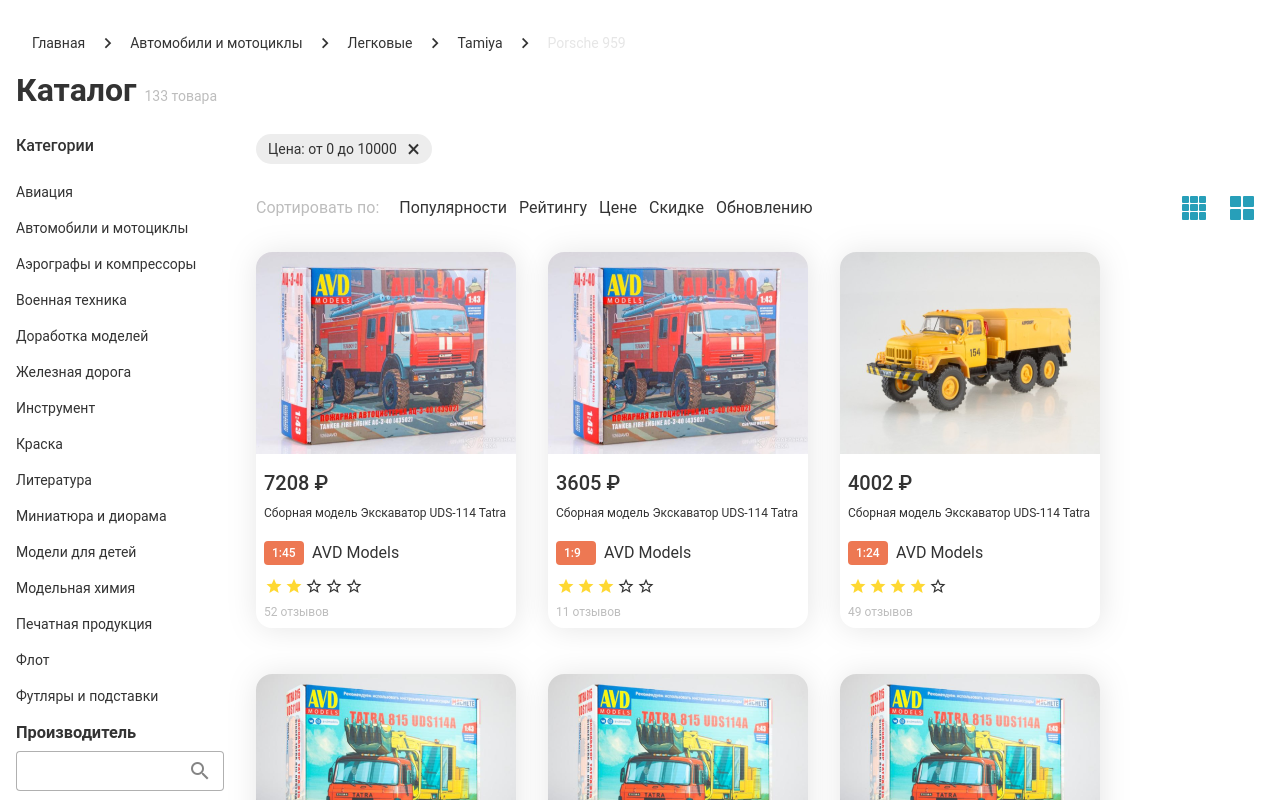
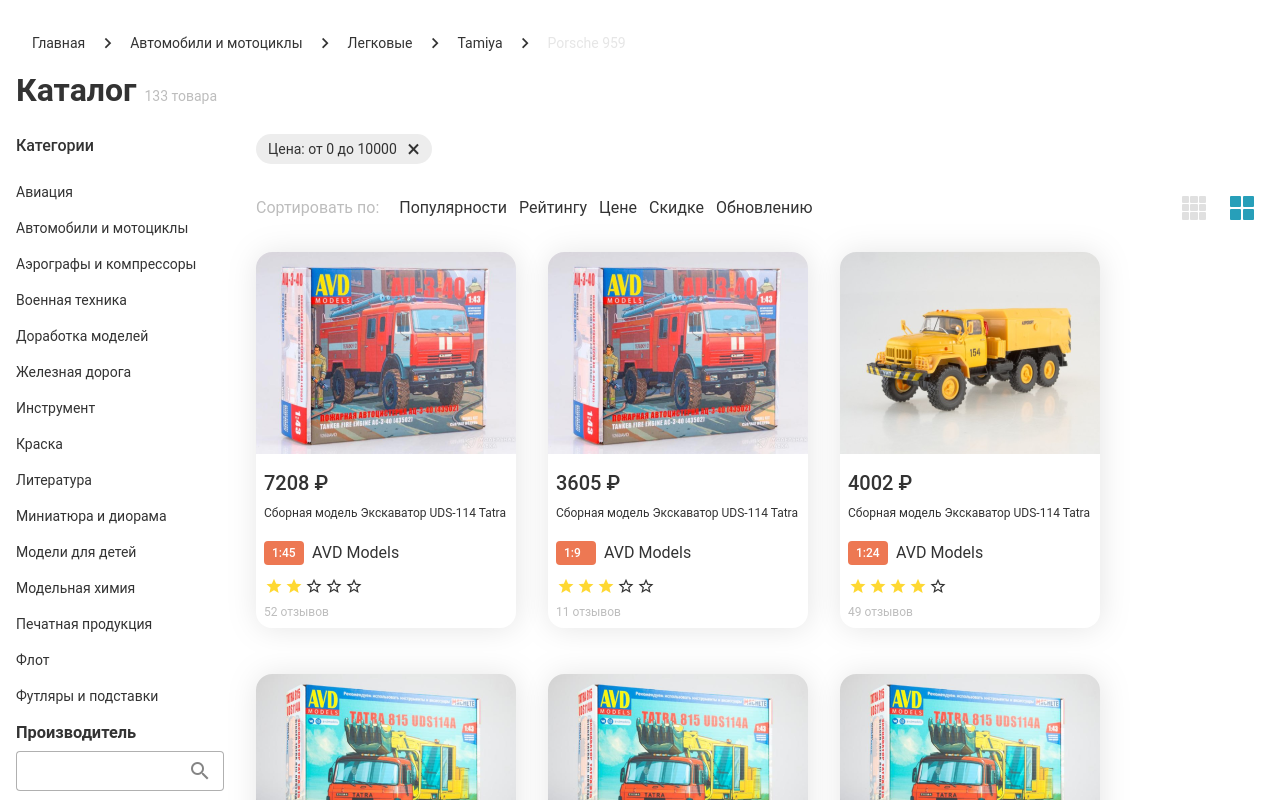
Before and after one commit to S0RGE/test-task-m, a Vue app: page / in a window 1280 px wide. Shown: the top 800 px of the page. Built offline with nearby package versions, Linux system fonts and the light colour scheme.

Commit message:
refactor scale filter

```diff
--- a/src/components/Catalog/ProductCatalogSortBy.vue
+++ b/src/components/Catalog/ProductCatalogSortBy.vue
@@ -12,11 +12,19 @@
       >
     </div>
     <div class="sort-by_scale">
-      <div class="sort_scale_max" @click="setPageScale('maxScale')">
-        <div v-for="n in 9" :key="n"></div>
+      <div
+        class="sort_scale_max"
+        :class="{ active: selectedScale === 'maxScale' }"
+        @click="setPageScale('maxScale')"
+      >
+        <div class="sort_scale-item" v-for="n in 9" :key="n"></div>
       </div>
-      <div class="sort_scale_min" @click="setPageScale('minScale')">
-        <div v-for="n in 4" :key="n"></div>
+      <div
+        class="sort_scale_min"
+        :class="{ active: selectedScale === 'minScale' }"
+        @click="setPageScale('minScale')"
+      >
+        <div class="sort_scale-item" v-for="n in 4" :key="n"></div>
       </div>
     </div>
   </div>
@@ -27,6 +35,7 @@
   data() {
     return {
       selectedSort: '',
+      selectedScale: 'minScale',
       sortItems: [
         { name: 'messages', value: 'Популярности' },
         { name: 'raiting', value: 'Рейтингу' },
@@ -52,6 +61,7 @@
       }
     },
     setPageScale(scale) {
+      this.selectedScale = scale;
       this.$emit('set-page-scale', scale);
     },
   },
@@ -112,9 +122,12 @@
       grid-template-rows: repeat(3, 1fr);
 
       grid-gap: 1px;
-      div {
+      .sort_scale-item {
+        background-color: #e0e0e0;
+        border-radius: 1px;
+      }
+      &.active .sort_scale-item {
         background-color: #279fb9;
-        border-radius: 1px;
       }
     }
 
@@ -128,9 +141,13 @@
       grid-template-rows: repeat(2, 1fr);
 
       grid-gap: 2px;
-      div {
+      & .sort_scale-item {
+        background-color: #e0e0e0;
+        border-radius: 1px;
+      }
+
+      &.active .sort_scale-item {
         background-color: #279fb9;
-        border-radius: 1px;
       }
     }
   }
```
